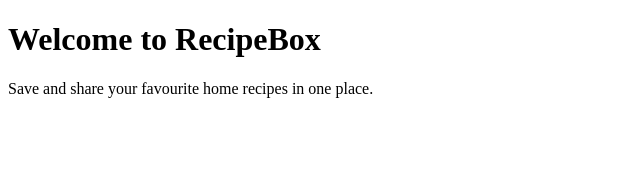
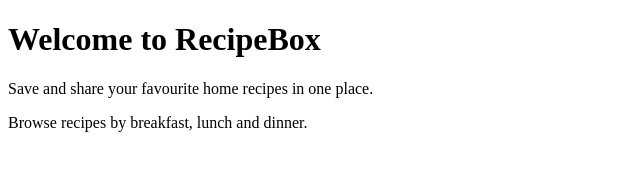
Before and after one commit to AkhilaSirumalle/RecipeBox, a plain HTML site: page index.html in a window 1280 px wide. Shown: the whole page, without its empty margins (0-640 px from the left). Drawn offline with Linux system fonts and the light colour scheme.

Commit message:
Add recipe categories line to home page

```diff
--- a/index.html
+++ b/index.html
@@ -4,5 +4,6 @@
 <body>
   <h1>Welcome to RecipeBox</h1>
   <p>Save and share your favourite home recipes in one place.</p>
+<p>Browse recipes by breakfast, lunch and dinner.</p>
 </body>
 </html>
```
